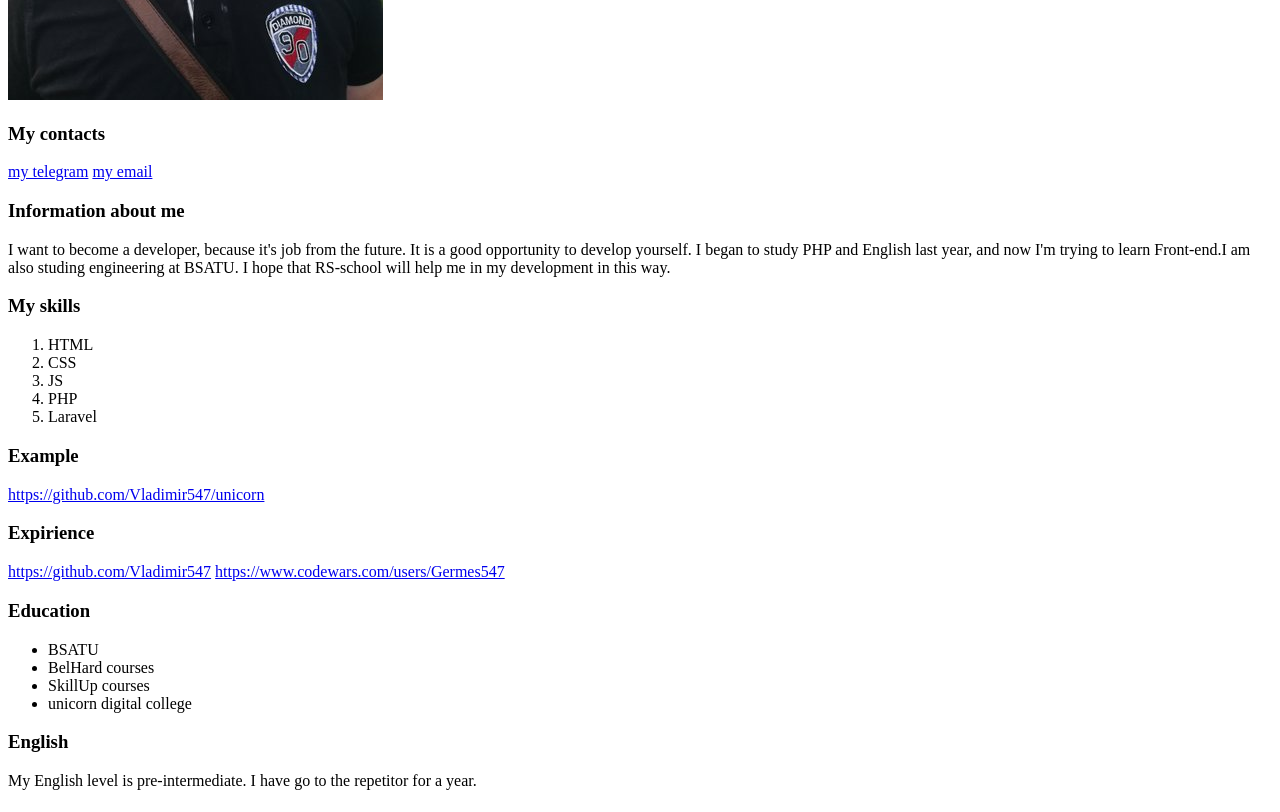
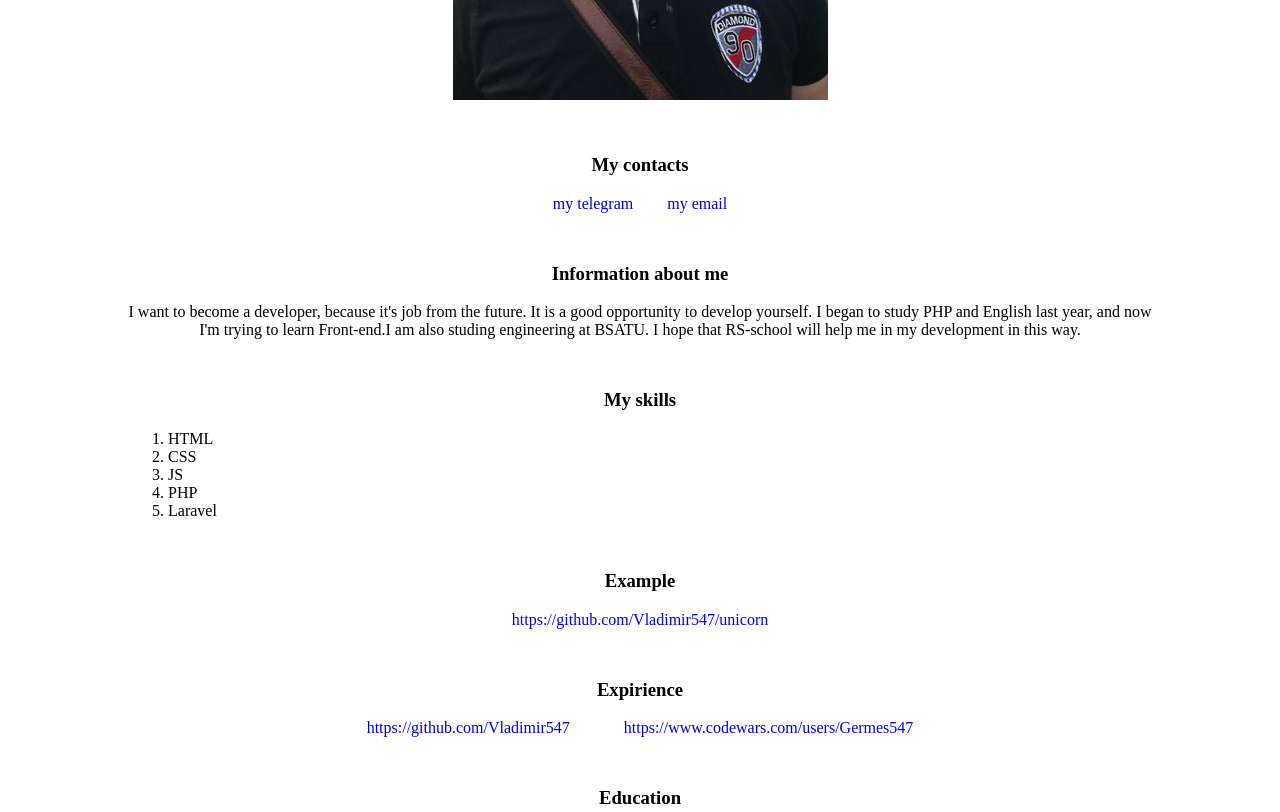
Before and after one commit to Vladimir547/rsschool-cv, a plain HTML site: page index.html in a window 1280 px wide. Shown: the part 480-1292 px from the top of the page. Drawn offline with Linux system fonts and the light colour scheme.

Commit message:
feat: create css file

```diff
--- a/index.html
+++ b/index.html
@@ -4,16 +4,16 @@
   <meta charset="UTF-8">
   <meta name="viewport" content="width=device-width, initial-scale=1.0">
   <title>HTML, CSS & Git Basics</title>
-  <link rel="stylesheet" href="style/styles.css">
+  <link rel="stylesheet" href="style/main.css">
 </head>
 <body>
-  <main>
+  <main class = 'container'>
     <div class="photo">
       <h1>Vladimir Ilyushin</h1>
       <img src="img/my.jpeg" alt="my photo">
     </div>
     <div class = "contacts">
-        <h3>My contacts</h3>
+        <h3>My contacts </h3>
         <a href="https://t.me/vladimir5478"> my telegram</a>
         <a href="germes547@gmail.com"> my email</a>
     </div>
--- /dev/null
+++ b/style/main.css
@@ -0,0 +1,37 @@
+.container{
+    max-width: 1024px;
+    margin: auto;
+}
+a{
+    text-decoration: none;
+}
+a:hover{
+    text-decoration: underline;
+}
+.photo{
+    text-align: center;
+}
+div + div{
+    margin-top: 50px;
+}
+.contacts{
+    text-align: center;
+}
+.contacts a:last-child{
+    margin-left: 30px;
+}
+.about{
+    text-align:center;
+}
+.skills h3{
+    text-align: center;
+}
+.example{
+    text-align: center;
+}
+.expirience, .english, .education h3{
+    text-align: center;
+}
+.expirience a:last-child{
+    margin-left: 50px;
+}
```
